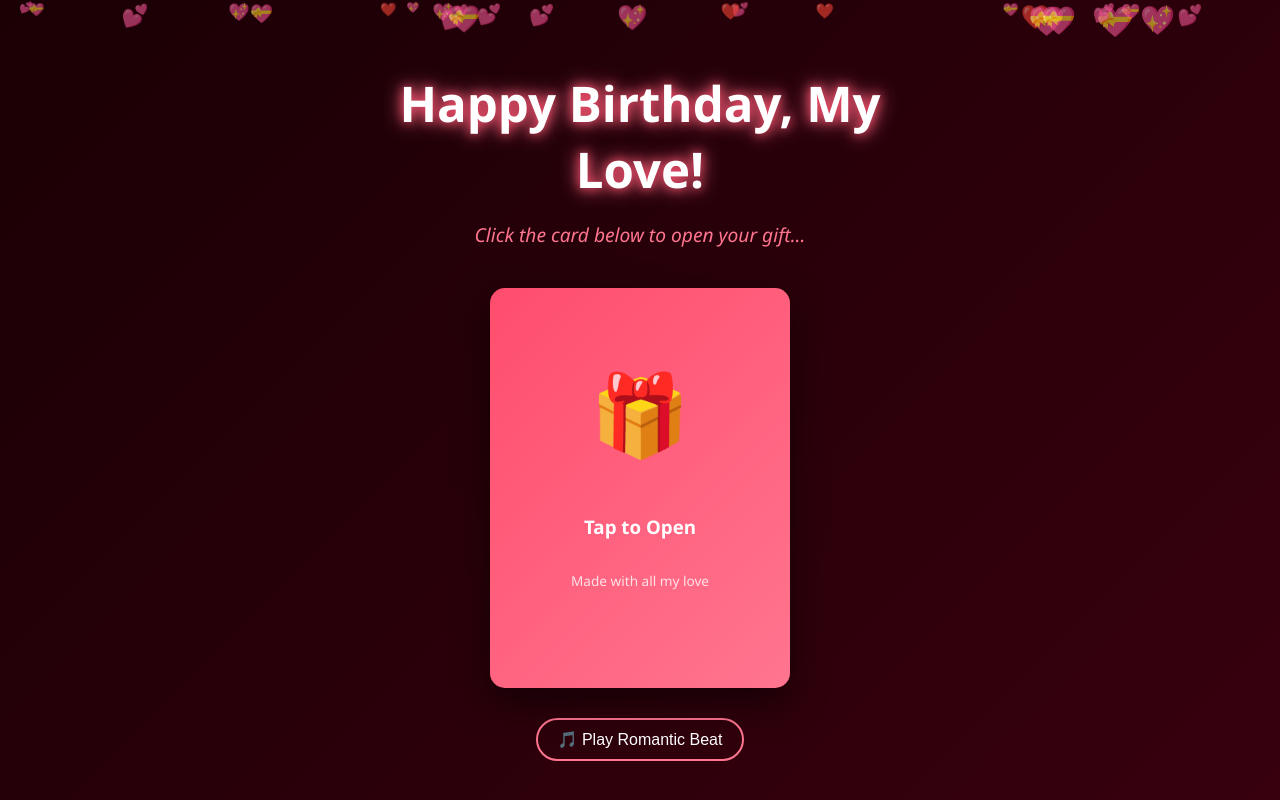
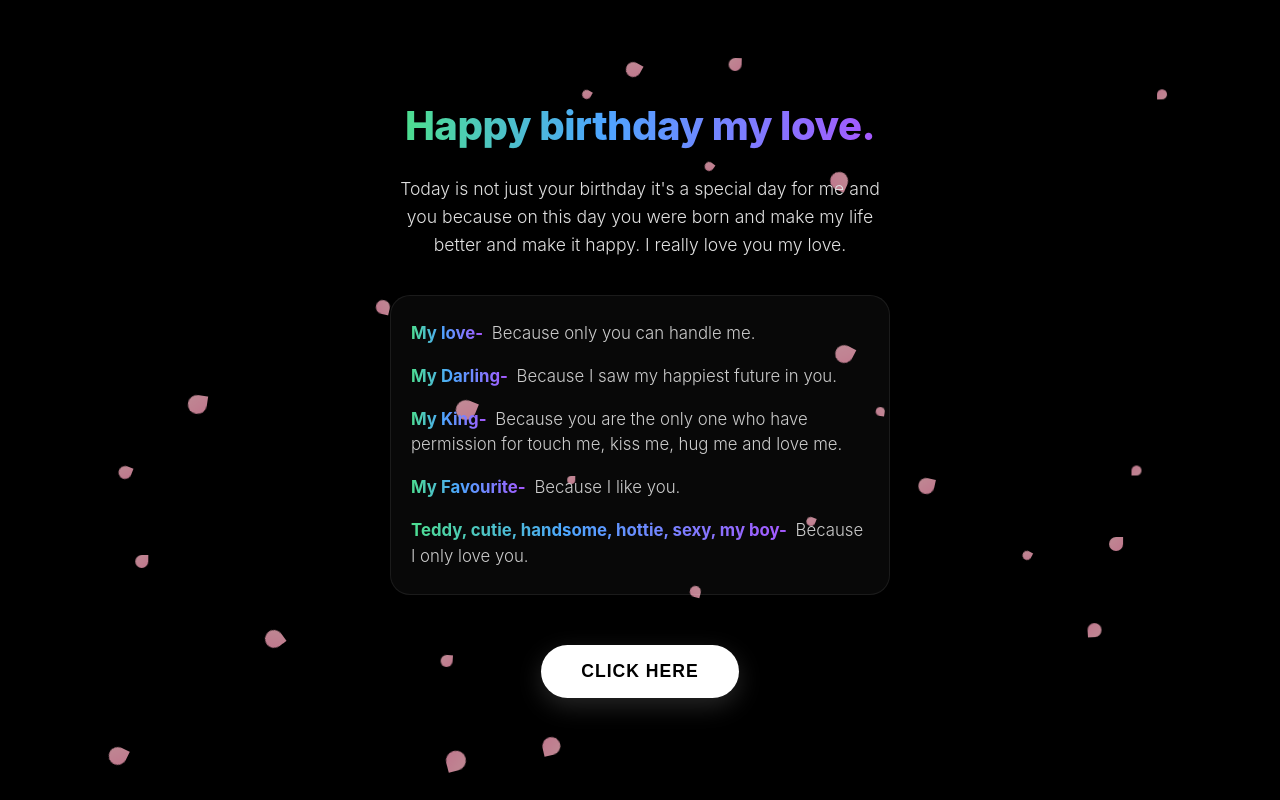
Before and after one commit to khushishrama2526-star/Khushisharma2526-star, a plain HTML site: page index.html in a window 1280 px wide. Drawn offline with Linux system fonts and the light colour scheme.

Commit message:
Refactor birthday card HTML and styles
Refactor HTML structure and styles for birthday card. Update title and viewport settings. Enhance background effects and animations.

```diff
--- a/index.html
+++ b/index.html
@@ -2,251 +2,385 @@
 <html lang="en">
 <head>
     <meta charset="UTF-8">
-    <meta name="viewport" content="width=device-width, initial-scale=1.0">
-    <title>Happy Birthday, My Love! ❤️</title>
+    <meta name="viewport" content="width=device-width, initial-scale=1.0, maximum-scale=1.0, user-scalable=no">
+    <title>Happy Birthday My Love</title>
     <style>
-        :root {
-            --primary-pink: #ff4d6d;
-            --secondary-pink: #ff758f;
-            --dark-bg: #1a0005;
-            --card-bg: #ffe5ec;
-        }
-
-        body {
+        * {
+            box-sizing: border-box;
             margin: 0;
             padding: 0;
-            background: linear-gradient(135deg, var(--dark-bg), #38000f);
-            font-family: 'Segoe UI', Tahoma, Geneva, Verdana, sans-serif;
-            color: #fff;
+            -webkit-tap-highlight-color: transparent;
+        }
+        body {
+            background-color: #000000;
+            color: #ffffff;
+            font-family: -apple-system, BlinkMacSystemFont, "Segoe UI", Roboto, Helvetica, Arial, sans-serif;
             min-height: 100vh;
-            display: flex;
-            flex-direction: column;
-            align-items: center;
-            justify-content: center;
             overflow-x: hidden;
-        }
-
-        /* Floating Hearts Background */
-        .heart-bg {
-            position: fixed;
-            top: 0;
-            left: 0;
-            width: 100%;
-            height: 100%;
-            pointer-events: none;
-            z-index: 0;
-        }
-
-        .heart {
-            position: absolute;
-            color: var(--secondary-pink);
-            opacity: 0.6;
-            animation: float Up 6s linear infinite;
-        }
-
-        @keyframes floatUp {
-            0% { transform: translateY(105vh) scale(0.5); opacity: 0; }
-            50% { opacity: 0.8; }
-            100% { transform: translateY(-10vh) scale(1.2); opacity: 0; }
-        }
-
-        /* Main Container */
-        .container {
-            text-align: center;
-            z-index: 10;
-            padding: 20px;
-            max-width: 600px;
-        }
-
-        h1 {
-            font-size: 3rem;
-            color: #fff;
-            text-shadow: 0 0 10px var(--primary-pink), 0 0 20px var(--secondary-pink);
-            margin-bottom: 10px;
-            animation: pulse 2s infinite alternate;
-        }
-
-        @keyframes pulse {
-            0% { transform: scale(1); }
-            100% { transform: scale(1.03); }
-        }
-
-        .subtitle {
-            font-size: 1.2rem;
-            color: var(--secondary-pink);
-            margin-bottom: 40px;
-            font-style: italic;
-        }
-
-        /* The Interactive Birthday Card */
-        .card-container {
-            perspective: 1000px;
-            width: 300px;
-            height: 400px;
-            margin: 0 auto;
-            cursor: pointer;
-        }
-
-        .card {
-            width: 100%;
-            height: 100%;
-            position: relative;
-            transform-style: preserve-3d;
-            transition: transform 1s ease;
-            box-shadow: 0 15px 35px rgba(0,0,0,0.5);
-            border-radius: 15px;
-        }
-
-        .card.open {
-            transform: rotateY(-180deg);
-        }
-
-        .card-front, .card-back {
-            position: absolute;
-            width: 100%;
-            height: 100%;
-            backface-visibility: hidden;
-            border-radius: 15px;
             display: flex;
             flex-direction: column;
             justify-content: center;
             align-items: center;
             padding: 20px;
-            box-sizing: border-box;
+            position: relative;
         }
 
-        .card-front {
-            background: linear-gradient(135deg, var(--primary-pink), var(--secondary-pink));
-            color: white;
+        /* Rainbow / Gradient Text Effect */
+        .rainbow-text {
+            background: linear-gradient(to right, #ff4d4d, #ff944d, #ffff4d, #4dff4d, #4da6ff, #b34dff, #ff4d4d);
+            background-size: 400% auto;
+            -webkit-background-clip: text;
+            -webkit-text-fill-color: transparent;
+            animation: rainbowFlow 8s linear infinite;
+            font-weight: 800;
+            text-align: center;
+        }
+        @keyframes rainbowFlow {
+            0% { background-position: 0% 50%; }
+            50% { background-position: 100% 50%; }
+            100% { background-position: 0% 50%; }
         }
 
-        .card-front .gift-icon {
-            font-size: 5rem;
-            margin-bottom: 15px;
-            animation: bounce 1.5s infinite;
+        /* Layout Views */
+        .page {
+            width: 100%;
+            max-width: 500px;
+            display: none;
+            flex-direction: column;
+            align-items: center;
+            justify-content: center;
+            text-align: center;
+            z-index: 10;
+        }
+        .page.active {
+            display: flex;
+            animation: fadeIn 0.8s ease-out forwards;
+        }
+        @keyframes fadeIn {
+            from { opacity: 0; transform: translateY(15px); }
+            to { opacity: 1; transform: translateY(0); }
         }
 
-        @keyframes bounce {
-            0%, 100% { transform: translateY(0); }
-            50% { transform: translateY(-15px); }
+        /* Index Typography */
+        h1 {
+            font-size: 2.5rem;
+            margin-bottom: 25px;
+            letter-spacing: -0.5px;
+            line-height: 1.2;
+        }
+        .intro-p {
+            font-size: 1.1rem;
+            line-height: 1.6;
+            color: #e0e0e0;
+            margin-bottom: 35px;
+            font-weight: 300;
+            padding: 0 10px;
+        }
+        .love-list {
+            width: 100%;
+            text-align: left;
+            margin-bottom: 40px;
+            background: rgba(255, 255, 255, 0.03);
+            padding: 25px 20px;
+            border-radius: 20px;
+            border: 1px solid rgba(255, 255, 255, 0.08);
+            backdrop-filter: blur(5px);
+        }
+        .love-item {
+            margin-bottom: 18px;
+            font-size: 1.05rem;
+            line-height: 1.5;
+        }
+        .love-item:last-child {
+            margin-bottom: 0;
+        }
+        .label {
+            font-weight: 700;
+            display: inline-block;
+            margin-right: 4px;
+        }
+        .desc {
+            color: #cccccc;
+            font-weight: 300;
         }
 
-        .card-back {
-            background-color: var(--card-bg);
-            color: #333;
-            transform: rotateY(180deg);
-            overflow-y: auto;
+        /* Buttons */
+        .btn-white {
+            background-color: #ffffff;
+            color: #000000;
+            border: none;
+            padding: 16px 40px;
+            font-size: 1.1rem;
+            font-weight: 600;
+            border-radius: 50px;
+            cursor: pointer;
+            box-shadow: 0 8px 24px rgba(255,255,255,0.15);
+            transition: all 0.3s cubic-bezier(0.175, 0.885, 0.32, 1.275);
+            text-transform: uppercase;
+            letter-spacing: 1px;
+            margin-top: 10px;
+        }
+        .btn-white:active {
+            transform: scale(0.95);
         }
 
-        .card-back h2 {
-            color: var(--primary-pink);
-            margin-top: 0;
+        /* Smooth Cherry Blossom Canvas Background */
+        .blossom-container {
+            position: fixed;
+            top: 0;
+            left: 0;
+            width: 100vw;
+            height: 100vh;
+            pointer-events: none;
+            z-index: 1;
+            overflow: hidden;
+        }
+        .petal {
+            position: absolute;
+            background: linear-gradient(135deg, #ffb7c5, #ff9ebb);
+            border-radius: 150% 0 150% 150%/150% 0 150% 150%;
+            opacity: 0.75;
+            animation: fall linear infinite, sway ease-in-out infinite;
+        }
+        @keyframes fall {
+            0% { top: -10%; }
+            100% { top: 110%; }
+        }
+        @keyframes sway {
+            0%, 100% { transform: translateX(0) rotate(0deg); }
+            50% { transform: translateX(80px) rotate(180deg); }
         }
 
-        .card-back p {
-            line-height: 1.6;
-            font-size: 1.05rem;
+        /* Page 2 - Surprise Style */
+        .surprise-title {
+            font-size: 1.8rem;
+            font-weight: 400;
+            color: #ffffff;
+            margin-bottom: 40px;
+            letter-spacing: 0.5px;
         }
 
-        /* Music Button */
-        .music-btn {
-            background: transparent;
-            border: 2px solid var(--secondary-pink);
-            color: #fff;
-            padding: 10px 20px;
-            border-radius: 25px;
-            margin-top: 30px;
+        /* Interactive Emoji Gift Box */
+        .gift-emoji-box {
+            font-size: 6.5rem;
             cursor: pointer;
-            transition: all 0.3s ease;
-            font-size: 1rem;
+            user-select: none;
+            display: inline-block;
+            margin: 30px auto;
+            transition: transform 0.2s ease;
+            animation: gentleBounce 2s infinite ease-in-out;
+        }
+        .gift-emoji-box:active {
+            transform: scale(0.9);
+        }
+        @keyframes gentleBounce {
+            0%, 100% { transform: translateY(0); }
+            50% { transform: translateY(-10px); }
         }
 
-        .music-btn:hover {
-            background: var(--secondary-pink);
-            box-shadow: 0 0 15px var(--secondary-pink);
+        .gift-emoji-box.opened {
+            animation: fadeOutCrack 0.5s forwards;
+            pointer-events: none;
+        }
+        @keyframes fadeOutCrack {
+            0% { transform: scale(1); opacity: 1; }
+            100% { transform: scale(1.4); opacity: 0; }
+        }
+
+        /* Red Balloon Explosion Overlay */
+        .balloon {
+            position: fixed;
+            width: 75px;
+            height: 90px;
+            background: radial-gradient(circle at 30% 30%, #ff4d4d, #cc0000);
+            border-radius: 50% 50% 50% 50% / 40% 40% 60% 60%;
+            z-index: 999;
+            cursor: pointer;
+            box-shadow: inset -5px -10px 20px rgba(0,0,0,0.3), 0 10px 20px rgba(0,0,0,0.2);
+        }
+        .balloon::after {
+            content: "";
+            position: absolute;
+            bottom: -8px;
+            left: 50%;
+            transform: translateX(-50%);
+            border-left: 7px solid transparent;
+            border-right: 7px solid transparent;
+            border-bottom: 10px solid #cc0000;
+        }
+        .balloon-string {
+            position: absolute;
+            bottom: -45px;
+            left: 50%;
+            width: 2px;
+            height: 40px;
+            background-color: rgba(255,255,255,0.4);
+        }
+        @keyframes riseUp {
+            0% { transform: translateY(105vh) scale(0.5); }
+            100% { transform: translateY(-120vh) scale(1.1); }
+        }
+
+        /* Pop Effect */
+        .pop-effect {
+            position: fixed;
+            width: 10px;
+            height: 10px;
+            border-radius: 50%;
+            background: #ff4d4d;
+            z-index: 1000;
+            pointer-events: none;
+            animation: explode 0.4s ease-out forwards;
+        }
+        @keyframes explode {
+            0% { transform: scale(1); opacity: 1; }
+            100% { transform: scale(6); opacity: 0; }
         }
     </style>
 </head>
 <body>
 
-    <div class="heart-bg" id="heartBg"></div>
+    <!-- Soft and Smooth Falling Cherry Blossom Background -->
+    <div class="blossom-container" id="blossomBg"></div>
 
-    <div class="container">
-        <h1>Happy Birthday, My Love!</h1>
-        <p class="subtitle">Click the card below to open your gift...</p>
+    <!-- PAGE 1: INDEX -->
+    <div class="page active" id="page1">
+        <h1 class="rainbow-text">Happy birthday my love.</h1>
+        <p class="intro-p">Today is not just your birthday it's a special day for me and you because on this day you were born and make my life better and make it happy. I really love you my love.</p>
 
-        <!-- Birthday Card -->
-        <div class="card-container" onclick="toggleCard()">
-            <div class="card" id="birthdayCard">
-                <!-- Front of Card -->
-                <div class="card-front">
-                    <div class="gift-icon">🎁</div>
-                    <h3>Tap to Open</h3>
-                    <p style="font-size: 0.85rem; opacity: 0.8;">Made with all my love</p>
-                </div>
-                <!-- Inside/Back of Card -->
-                <div class="card-back">
-                    <h2>To My Favorite Person,</h2>
-                    <p>
-                        Happy Birthday! 🎂 <br><br>
-                        Today is all about celebrating the most beautiful, amazing, and incredible person in my life. Thank you for bringing so much happiness, laughter, and love into my world every single day.
-                        <br><br>
-                        I hope your day is as bright and wonderful as your smile. I love you to the moon and back! ❤️
-                    </p>
-                </div>
+        <div class="love-list">
+            <div class="love-item">
+                <span class="label rainbow-text">My love-</span>
+                <span class="desc">Because only you can handle me.</span>
+            </div>
+            <div class="love-item">
+                <span class="label rainbow-text">My Darling-</span>
+                <span class="desc">Because I saw my happiest future in you.</span>
+            </div>
+            <div class="love-item">
+                <span class="label rainbow-text">My King-</span>
+                <span class="desc">Because you are the only one who have permission for touch me, kiss me, hug me and love me.</span>
+            </div>
+            <div class="love-item">
+                <span class="label rainbow-text">My Favourite-</span>
+                <span class="desc">Because I like you.</span>
+            </div>
+            <div class="love-item">
+                <span class="label rainbow-text">Teddy, cutie, handsome, hottie, sexy, my boy-</span>
+                <span class="desc">Because I only love you.</span>
             </div>
         </div>
 
-        <!-- Optional Music Placeholder -->
-        <button class="music-btn" onclick="toggleMusic()">🎵 Play Romantic Beat</button>
-        <audio id="bgMusic" loop>
-            <!-- You can replace this URL with a link to any royalty-free romantic background track (.mp3) -->
-            <source src="https://www.soundhelix.com/examples/mp3/SoundHelix-Song-1.mp3" type="audio/mpeg">
-        </audio>
+        <button class="btn-white" onclick="navigateToPage2()">click here</button>
+    </div>
+
+    <!-- PAGE 2: SURPRISE -->
+    <div class="page" id="page2">
+        <h2 class="surprise-title">There is a little surprise for my life.</h2>
+
+        <!-- Plain 🎁 Emoji Box -->
+        <div class="gift-emoji-box" id="giftEmoji" onclick="openGift()">🎁</div>
     </div>
 
     <script>
-        // Flip the card
-        function toggleCard() {
-            const card = document.getElementById('birthdayCard');
-            card.classList.toggle('open');
+        // Page Navigation
+        function navigateToPage2() {
+            document.getElementById('page1').classList.remove('active');
+            document.getElementById('page2').classList.add('active');
         }
 
-        // Play/Pause background music
-        function toggleMusic() {
-            const audio = document.getElementById('bgMusic');
-            const btn = document.querySelector('.music-btn');
-            if (audio.paused) {
-                audio.play().catch(e => console.log("Audio play blocked by browser. Click again!"));
-                btn.innerHTML = "⏸️ Pause Music";
-            } else {
-                audio.pause();
-                btn.innerHTML = "🎵 Play Romantic Beat";
+        // Smooth Cherry Blossom Generation
+        const blossomBg = document.getElementById('blossomBg');
+        const totalPetals = 30; // Control number of continuous petals
+
+        function createPetal() {
+            const petal = document.createElement('div');
+            petal.classList.add('petal');
+
+            // Random sizes for depth feel
+            const size = Math.random() * 12 + 8; // Between 8px and 20px
+            petal.style.width = size + 'px';
+            petal.style.height = size + 'px';
+
+            // Random positioning across width
+            petal.style.left = Math.random() * 100 + 'vw';
+
+            // Random duration for smooth, unsynchronized flow
+            const fallDuration = Math.random() * 6 + 6; // 6s to 12s
+            const swayDuration = Math.random() * 4 + 3; // 3s to 7s
+            petal.style.animationName = 'fall, sway';
+            petal.style.animationDuration = `${fallDuration}s, ${swayDuration}s`;
+
+            // Random delay to scatter initialization
+            petal.style.animationDelay = Math.random() * -10 + 's';
+
+            blossomBg.appendChild(petal);
+        }
+
+        // Initialize the falling leaves effect smoothly
+        for (let i = 0; i < totalPetals; i++) {
+            createPetal();
+        }
+
+        // Page 2: Gift Open & Balloon Pop Simulation
+        let giftOpened = false;
+        function openGift() {
+            if (giftOpened) return;
+            giftOpened = true;
+
+            const gift = document.getElementById('giftEmoji');
+            gift.classList.add('opened');
+
+            // Trigger multiple waves of red balloons
+            for (let i = 0; i < 50; i++) {
+                setTimeout(createBalloon, i * 80);
             }
         }
 
-        // Generate floating background hearts
-        function createHearts() {
-            const bg = document.getElementById('heartBg');
-            const heartTypes = ['❤️', '💖', '💝', '💕'];
+        function createBalloon() {
+            const balloon = document.createElement('div');
+            balloon.classList.add('balloon');
 
-            for (let i = 0; i < 25; i++) {
-                const heart = document.createElement('div');
-                heart.classList.add('heart');
-                heart.innerText = heartTypes[Math.floor(Math.random() * heartTypes.length)];
+            balloon.style.left = Math.random() * 85 + 5 + 'vw';
+            balloon.style.top = '105vh';
 
-                // Randomize positions and delays
-                heart.style.left = Math.random() * 100 + 'vw';
-                heart.style.fontSize = Math.random() * 20 + 10 + 'px';
-                heart.style.animationDelay = Math.random() * 5 + 's';
-                heart.style.animationDuration = Math.random() * 4 + 4 + 's';
+            const sizeMultiplier = Math.random() * 0.4 + 0.8;
+            balloon.style.transform = `scale(${sizeMultiplier})`;
 
-                bg.appendChild(heart);
-            }
+            const duration = Math.random() * 3 + 3;
+            balloon.style.animation = `riseUp ${duration}s ease-out forwards`;
+
+            const string = document.createElement('div');
+            string.classList.add('balloon-string');
+            balloon.appendChild(string);
+
+            // Pop interactions
+            balloon.addEventListener('click', (e) => {
+                e.stopPropagation();
+                popBalloon(balloon, e.clientX, e.clientY);
+            });
+            balloon.addEventListener('touchstart', (e) => {
+                e.stopPropagation();
+                const touch = e.touches[0];
+                popBalloon(balloon, touch.clientX, touch.clientY);
+            });
+
+            document.body.appendChild(balloon);
+
+            setTimeout(() => { if(balloon.parentNode) balloon.remove(); }, duration * 1000);
         }
 
-        // Initialize hearts on load
-        createHearts();
+        function popBalloon(balloon, x, y) {
+            const pop = document.createElement('div');
+            pop.classList.add('pop-effect');
+            pop.style.left = (x - 5) + 'px';
+            pop.style.top = (y - 5) + 'px';
+            document.body.appendChild(pop);
+
+            balloon.remove();
+
+            setTimeout(() => { pop.remove(); }, 400);
+        }
     </script>
 </body>
-  </html>
+    </html>
```
